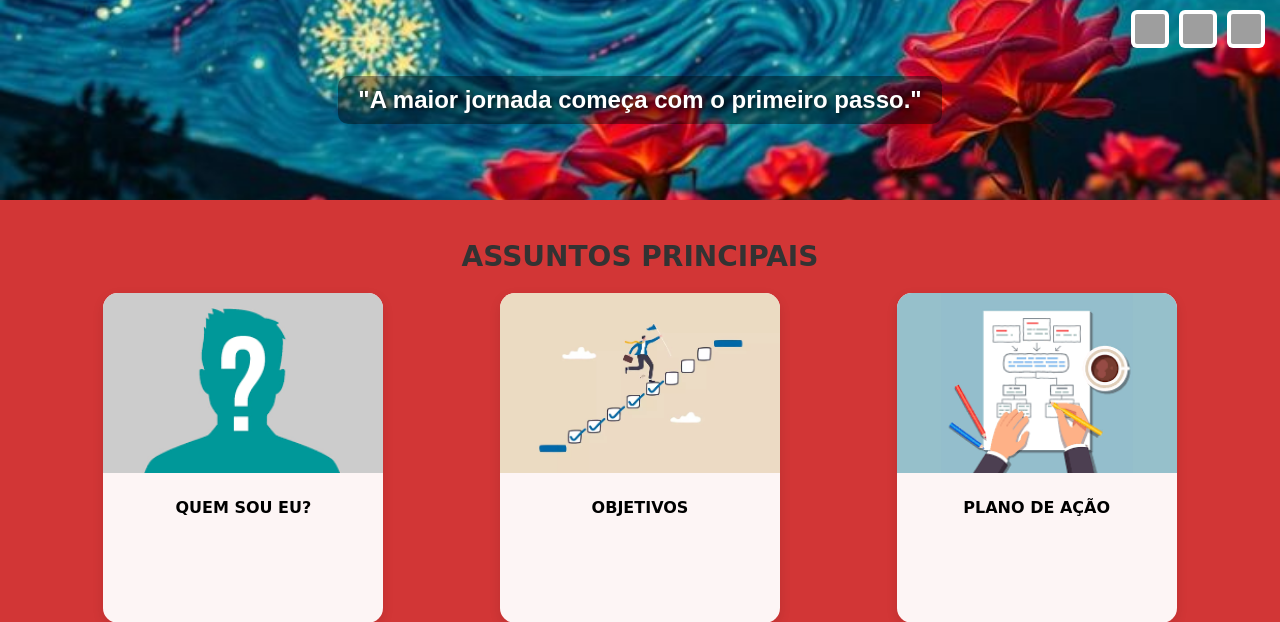
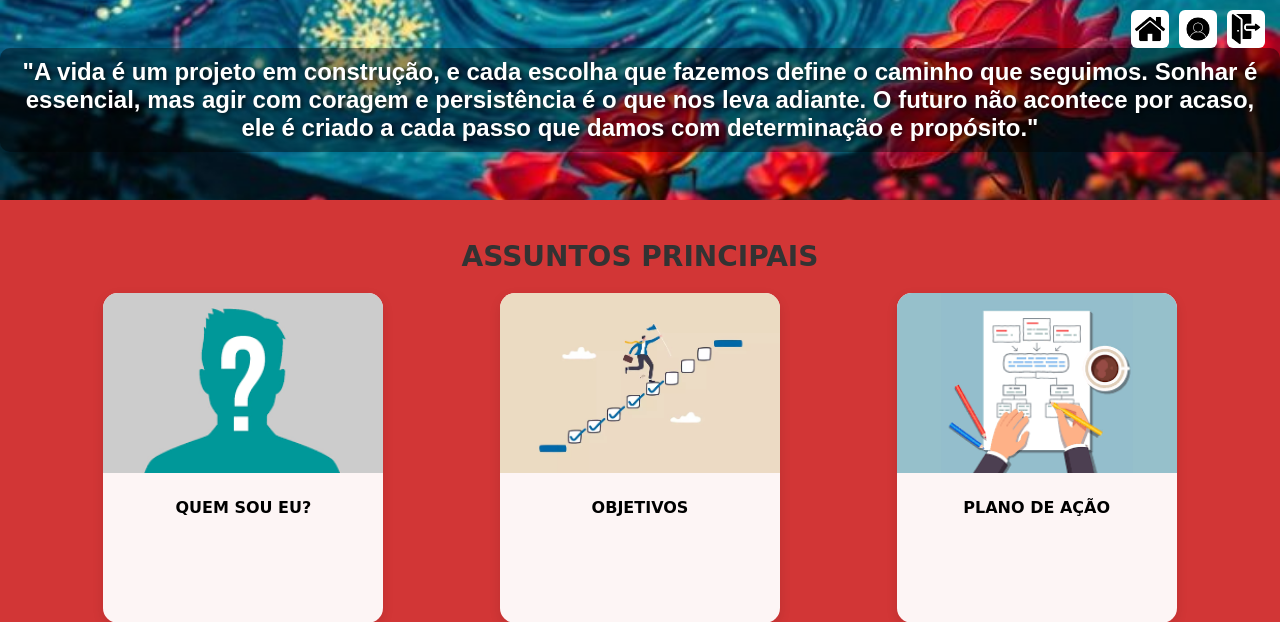
Before and after one commit to Raissa10cruz/Projeto, a PHP site: page /Kauany/home.php in a window 1280 px wide. Shown: the top 622 px of the page. Run offline with PHP 8.4, Linux system fonts and the light colour scheme; the visitor is signed in with stand-in values (Sample User, id 1); grey boxes are pictures that could not be loaded.

Commit message:
alterao4

```diff
--- a/Kauany/home.php
+++ b/Kauany/home.php
@@ -127,12 +127,15 @@ if (!isset($_SESSION['usuario'])) {
 <body>
     <div class="header">
         <div class="reflexao">
-            "A maior jornada começa com o primeiro passo."
+        "A vida é um projeto em construção, e cada escolha que fazemos define o caminho
+         que seguimos. Sonhar é essencial, mas agir com coragem e persistência é o que
+         nos leva adiante. O futuro não acontece por acaso, ele é criado a cada passo que
+         damos com determinação e propósito."
         </div>
         <div class="icones">
-            <a href="home.php" title="Voltar"><img src="img/home.png" alt="Voltar"></a>
-            <a href="perfil.php" title="Perfil"><img src="img/perfil.png" alt="Perfil"></a>
-            <a href="logout.php" title="Sair"><img src="img/sair.png" alt="Sair"></a>
+            <a href="home.php" title="Voltar"><img src="3.png" alt="Voltar"></a>
+            <a href="perfil.php" title="Perfil"><img src="2.png" alt="Perfil"></a>
+            <a href="logout.php" title="Sair"><img src="icone1.png" alt="Sair"></a>
         </div>
     </div>
 
@@ -152,27 +155,27 @@ if (!isset($_SESSION['usuario'])) {
             <span>PLANO DE AÇÃO</span>
         </a>
         <a href="#" class="bloco">
-            <img src="9." alt="">
+            <img src="9.jpg" alt="">
             <span>SONHOS</span>
         </a>
         <a href="#" class="bloco">
-            <img src="img/profissoes.png" alt="">
+            <img src="1.webp" alt="">
             <span>PROFISSÕES</span>
         </a>
         <a href="#" class="bloco">
-            <img src="img/personalidade.png" alt="">
+            <img src="6.jpg" alt="">
             <span>TESTE DE PERSONALIDADE</span>
         </a>
         <a href="#" class="bloco">
-            <img src="img/inteligencias.png" alt="">
-            <span>TESTE DE INTELIGÊNCIAS</span>
+            <img src="5.jpg" alt="">
+            <span>TESTE DE MÚLTIPLAS INTELIGÊNCIAS</span>
         </a>
         <a href="#" class="bloco">
-            <img src="img/projeto.png" alt="">
-            <span>QUAL É O PROJETO DE VIDA?</span>
+            <img src="11.JPG" alt="">
+            <span>OQUE É O PROJETO DE VIDA?</span>
         </a>
         <a href="#" class="bloco">
-            <img src="img/como-fazer.png" alt="">
+            <img src="12.jpg" alt="">
             <span>COMO TER UM PROJETO DE VIDA?</span>
         </a>
     </div>
```
Also changed, not shown: Kauany/1.webp (added), Kauany/10.jpg (added), Kauany/11.jpg (added), Kauany/12.jpg (added), Kauany/3.png (added), Kauany/5.jpg (added), Kauany/6.jpg (added).
